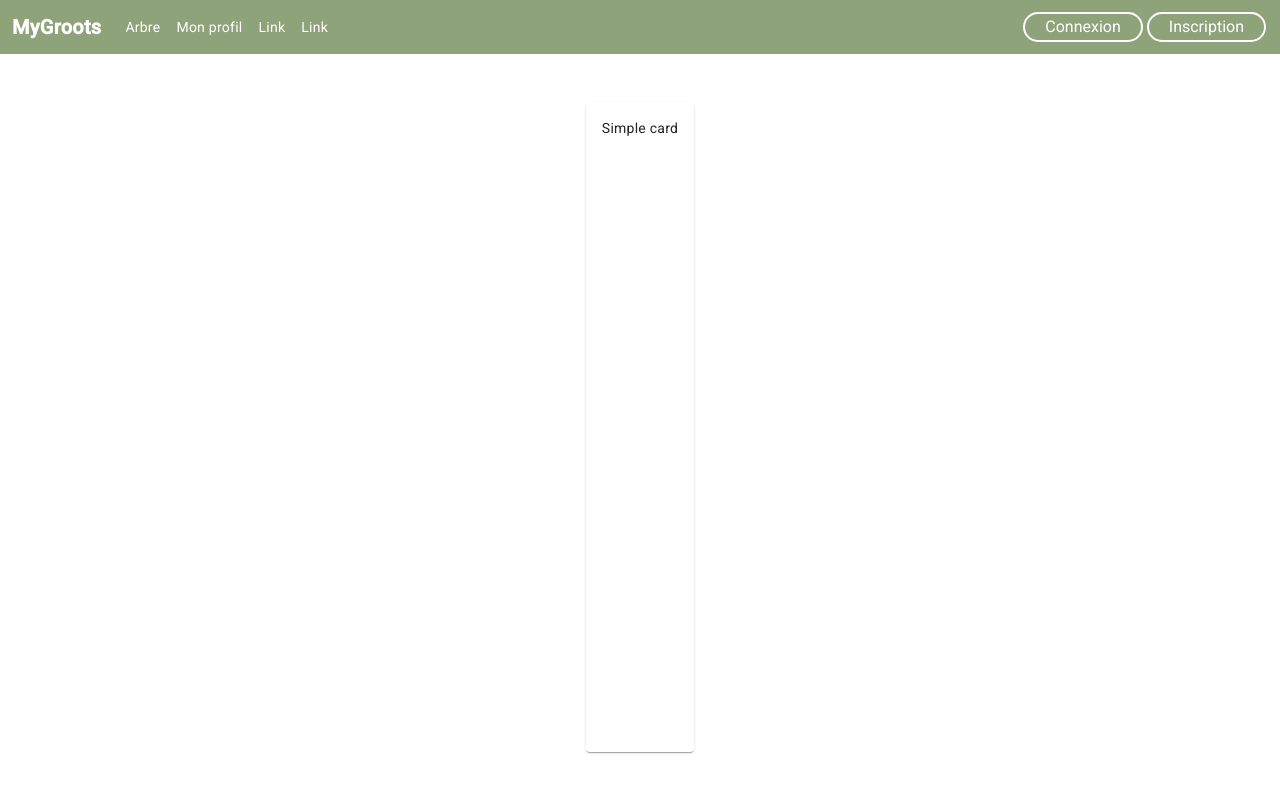
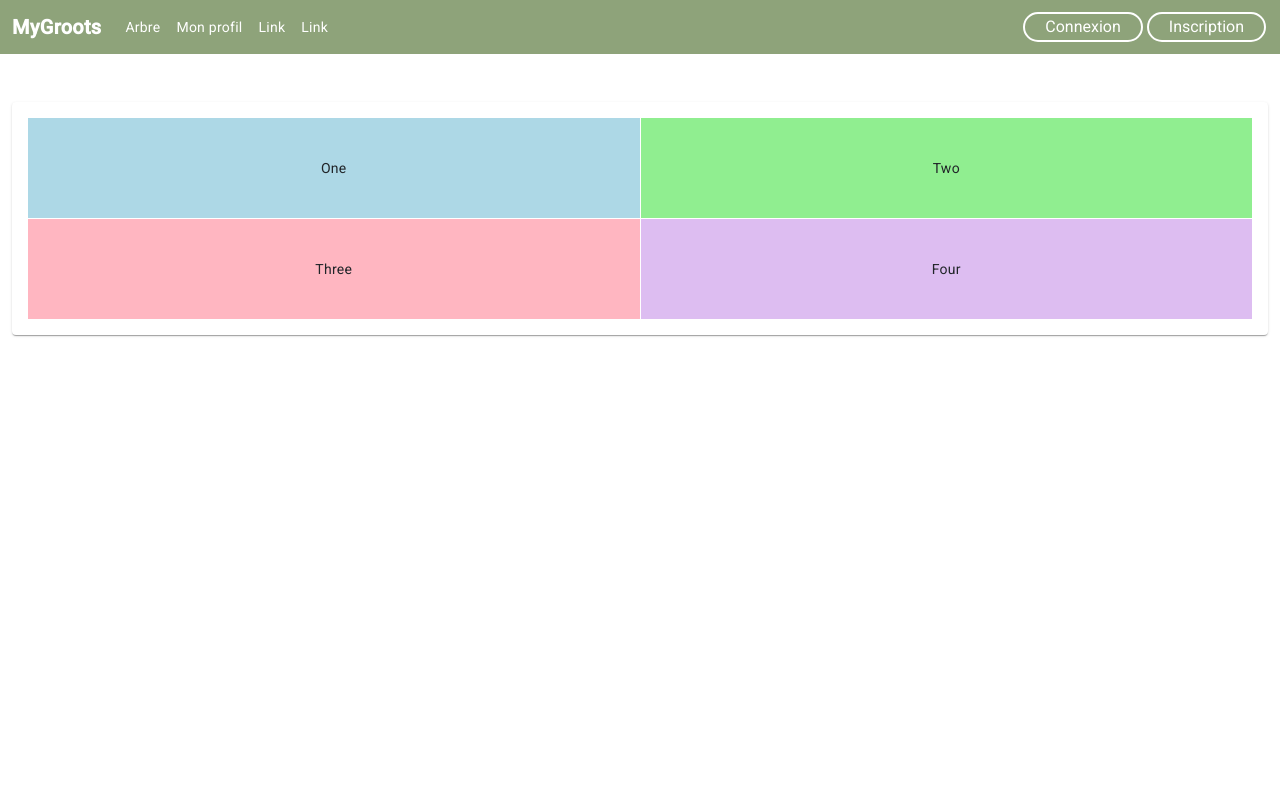
Before and after one commit to ThomasGons/MyGroots, an Angular app in the folder Angular/: page /profile in a window 1280 px wide. Shown: the top 800 px of the page. Built offline with nearby package versions, Linux system fonts and the light colour scheme.

Commit message:
page home +profil

```diff
--- a/Angular/src/app/features/profile/profile.component.html
+++ b/Angular/src/app/features/profile/profile.component.html
@@ -1,5 +1,15 @@
-<div class="container-fluid h-100 py-5 d-flex justify-content-center">
+<div class="container-fluid h-100 py-5 justify-content-center">
 <mat-card>
-  <mat-card-content>Simple card</mat-card-content>
+  <mat-card-content>
+    <mat-grid-list cols="4" rowHeight="100px">
+      <mat-grid-tile
+        *ngFor="let tile of tiles"
+        [colspan]="tile.cols"
+        [rowspan]="tile.rows"
+        [style.background]="tile.color">
+        {{tile.text}}
+      </mat-grid-tile>
+    </mat-grid-list>
+  </mat-card-content>
 </mat-card>
 </div>
--- a/Angular/src/app/features/profile/profile.component.ts
+++ b/Angular/src/app/features/profile/profile.component.ts
@@ -1,11 +1,21 @@
-import { Component } from '@angular/core';
-import { Router } from '@angular/router';
+import {Component} from '@angular/core';
 
+export interface Tile {
+  color: string;
+  cols: number;
+  rows: number;
+  text: string;
+}
 @Component({
   selector: 'app-profile',
   templateUrl: './profile.component.html',
-  styleUrls: ['./profile.component.css']
+  styleUrls: ['./profile.component.css'],
 })
 export class ProfileComponent {
-
+  tiles: Tile[] = [
+    {text: 'One', cols: 2, rows: 1, color: 'lightblue'},
+    {text: 'Two', cols: 2, rows: 1, color: 'lightgreen'},
+    {text: 'Three', cols: 2, rows: 1, color: 'lightpink'},
+    {text: 'Four', cols: 2, rows: 1, color: '#DDBDF1'},
+  ];
 }
--- a/Angular/src/app/shared/material.module.ts
+++ b/Angular/src/app/shared/material.module.ts
@@ -12,6 +12,7 @@ import { MatCardModule } from '@angular/material/card';
 import { MatListModule } from '@angular/material/list';
 import { MatButtonModule } from '@angular/material/button';
 import { MatIconModule } from '@angular/material/icon';
+import {MatGridListModule} from '@angular/material/grid-list';
 
 
 @NgModule({
@@ -28,6 +29,7 @@ import { MatIconModule } from '@angular/material/icon';
     MatListModule,
     MatButtonModule,
     MatIconModule,
+    MatGridListModule,
   ],
   exports: [
     MatSidenavModule,
@@ -42,6 +44,7 @@ import { MatIconModule } from '@angular/material/icon';
     MatListModule,
     MatButtonModule,
     MatIconModule,
+    MatGridListModule,
   ]
 })
 export class MaterialModule { }
```
